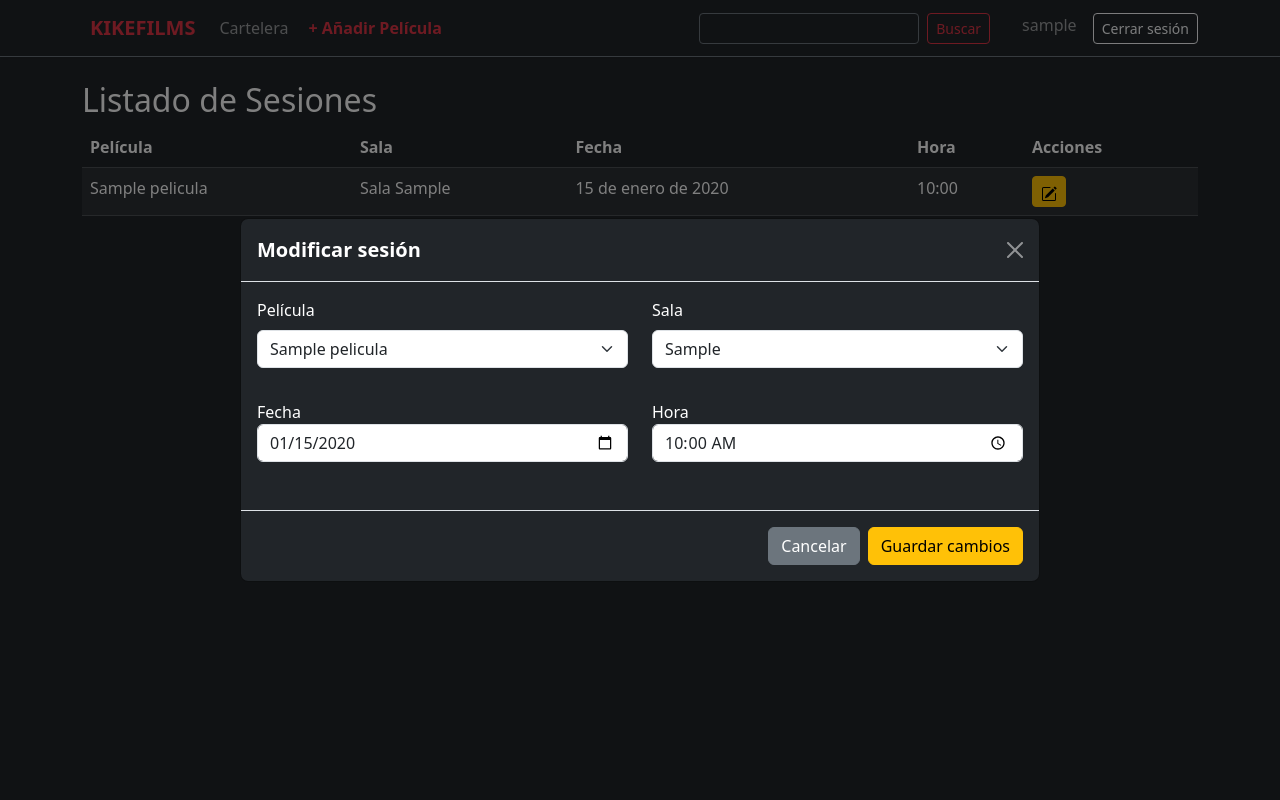
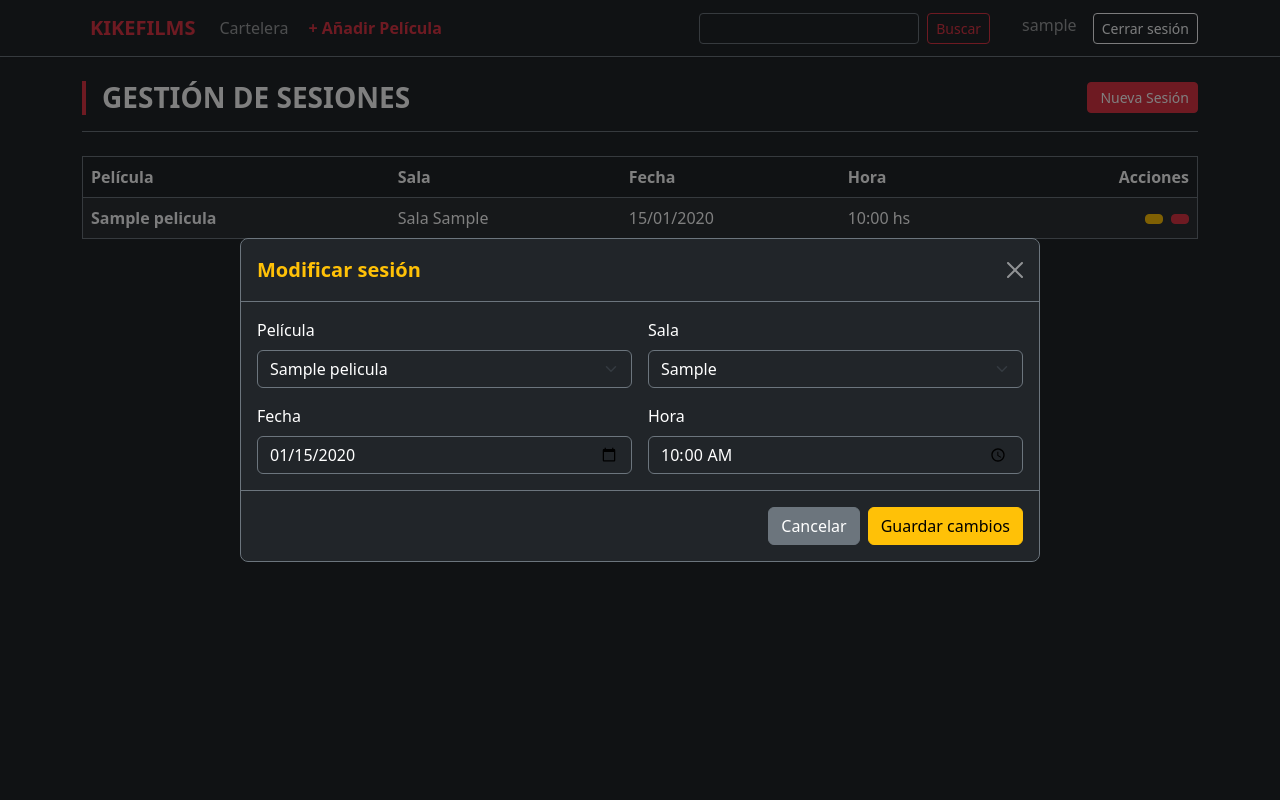
Before and after one commit to LDJSystems/KikeFilms, a Django app: page /sala/lista_sesiones/ in a window 1280 px wide, after a click that opens the changed part. Run offline with Django 5.2, Linux system fonts and the light colour scheme; a user stored in the database is signed in; tables that the repository leaves empty hold one stand-in row (values such as "Sample post").

Commit message:
feat: actualizar gestión de sesiones, vistas y plantillas de KikeFilms

```diff
--- a/sala/urls.py
+++ b/sala/urls.py
@@ -5,4 +5,5 @@ urlpatterns = [
     path('agregar/',            views.agregar_sesion, name = 'agregar_sesion'),
     path('lista_sesiones/',     views.listar_sesiones, name = 'lista_sesiones'),
     path('<int:pk>/modificar/', views.modificar_sesion, name = 'modificar_sesion'),
+    path('eliminar/<int:pk>/', views.eliminar_sesion, name='eliminar_sesion'),
 ]
--- a/sala/views.py
+++ b/sala/views.py
@@ -10,6 +10,8 @@
 # Create your views here.
 
 #Agregar Sesion
+@login_required
+@gestor_required
 def agregar_sesion(request):
     if request.method == 'POST':
         formulario = SesionForm(request.POST)
@@ -63,3 +65,16 @@
         formulario = SesionForm(instance = sesion)
 
     return render(request, 'sala/lista_sesiones.html', {'formulario' : formulario})
+
+# Eliminar sesión
+@login_required
+@gestor_required
+def eliminar_sesion(request, pk):
+    sesion = get_object_or_404(Sesion, pk=pk)
+
+    if request.method == 'POST':
+        sesion.delete()
+        messages.success(request, "¡Sesión eliminada con éxito!")
+        return redirect('lista_sesiones')
+
+    return redirect('lista_sesiones')
--- a/templates/sala/lista_sesiones.html
+++ b/templates/sala/lista_sesiones.html
@@ -1,152 +1,137 @@
 {% extends 'base.html' %}
 {% load auth_extras %}
 
-{% block title %}
-Listado de Sesiones
-{% endblock %}
+{% block title %}Listado de Sesiones{% endblock %}
 
 {% block content %}
-<h2>Listado de Sesiones</h2>
-<table class="table table-dark table-striped">
+<div class="d-flex align-items-center justify-content-between mb-4 border-bottom border-secondary pb-3">
+    <h3 class="fw-bold text-white m-0 text-uppercase border-start border-4 border-danger ps-3">
+        Gestión de Sesiones
+    </h3>
+    {% if user|is_gestor %}
+    <a href="{% url 'agregar_sesion' %}" class="btn btn-danger btn-sm">
+        <i class="bi bi-plus-lg me-1"></i>Nueva Sesión
+    </a>
+    {% endif %}
+</div>
 
+<div class="table-responsive">
+    <table class="table table-dark table-striped align-middle border border-secondary">
         <thead>
             <tr>
                 <th>Película</th>
                 <th>Sala</th>
                 <th>Fecha</th>
                 <th>Hora</th>
-            <th>Acciones</th>
+                {% if user|is_gestor %}
+                <th class="text-end">Acciones</th>
+                {% endif %}
             </tr>
         </thead>
+        <tbody>
+            {% for sesion in sesiones %}
+            <tr>
+                <td class="fw-bold text-light">{{ sesion.pelicula.titulo }}</td>
+                <td>{{ sesion.sala }}</td>
+                <td>{{ sesion.fecha_sesion|date:"d/m/Y" }}</td>
+                <td>{{ sesion.hora_sesion|time:"H:i" }} hs</td>
+                {% if user|is_gestor %}
+                <td class="text-end">
+                    <button type="button" class="btn btn-warning btn-sm me-1" data-bs-toggle="modal" data-bs-target="#modificarSesion{{ sesion.id }}">
+                        <i class="bi bi-pencil-square"></i>
+                    </button>
+                    <button type="button" class="btn btn-danger btn-sm" data-bs-toggle="modal" data-bs-target="#eliminarSesion{{ sesion.id }}">
+                        <i class="bi bi-trash"></i>
+                    </button>
+                </td>
+                {% endif %}
+            </tr>
+            {% empty %}
+            <tr>
+                <td colspan="5" class="text-center text-muted py-4">No hay sesiones programadas.</td>
+            </tr>
+            {% endfor %}
+        </tbody>
+    </table>
+</div>
 
-    <tbody>
-
+<!-- MODALES (Modificar y Eliminar) -->
 {% for sesion in sesiones %}
 
-        <tr>
-            <td>{{ sesion.pelicula.titulo }}</td>
-            <td>{{ sesion.sala }}</td>
-            <td>{{ sesion.fecha_sesion }}</td>
-            <td>{{ sesion.hora_sesion }}</td>
-            <td>
-                {% if user|is_gestor %}
-                <button type="button" class="btn btn-warning btn-sm" data-bs-toggle="modal"
-                    data-bs-target="#modificarSesion{{ sesion.id }}">
-                    <svg xmlns="http://www.w3.org/2000/svg" width="16" height="16" fill="currentColor"
-                        class="bi bi-pencil-square" viewBox="0 0 16 16">
-                        <path
-                            d="M15.502 1.94a.5.5 0 0 1 0 .706L14.459 3.69l-2-2L13.502.646a.5.5 0 0 1 .707 0l1.293 1.293zm-1.75 2.456-2-2L4.939 9.21a.5.5 0 0 0-.121.196l-.805 2.414a.25.25 0 0 0 .316.316l2.414-.805a.5.5 0 0 0 .196-.12l6.813-6.814z" />
-                        <path fill-rule="evenodd"
-                            d="M1 13.5A1.5 1.5 0 0 0 2.5 15h11a1.5 1.5 0 0 0 1.5-1.5v-6a.5.5 0 0 0-1 0v6a.5.5 0 0 1-.5.5h-11a.5.5 0 0 1-.5-.5v-11a.5.5 0 0 1 .5-.5H9a.5.5 0 0 0 0-1H2.5A1.5 1.5 0 0 0 1 2.5z" />
-                    </svg>
-                </button>
-                {% endif %}
-            </td>
-        </tr>
-
-        {% endfor %}
-
-    </tbody>
-
-</table>
-
-<!-- Modal de modificar sesion -->
-{% for sesion in sesiones %}
-
-<div class="modal fade" id="modificarSesion{{ sesion.id }}" tabindex="-1">
-
+<!-- Modal Modificar -->
+<div class="modal fade" id="modificarSesion{{ sesion.id }}" tabindex="-1" aria-hidden="true">
     <div class="modal-dialog modal-dialog-centered modal-lg">
-        <div class="modal-content bg-dark text-white">
-
-            <div class="modal-header">
-                <h5 class="modal-title fw-bold">
-                    Modificar sesión
-                </h5>
-
+        <div class="modal-content bg-dark text-white border border-secondary">
+            <div class="modal-header border-secondary">
+                <h5 class="modal-title fw-bold text-warning">Modificar sesión</h5>
                 <button type="button" class="btn-close btn-close-white" data-bs-dismiss="modal"></button>
             </div>
-
             <form method="POST" action="{% url 'modificar_sesion' sesion.pk %}">
-
                 {% csrf_token %}
-
                 <div class="modal-body">
-                    <div class="row">
-                        <!-- Bloque de pelicula -->
-                        <div class="col-md-6 mb-3">
-                            <div class="mb-3">
-                                <label for="pelicula{{ sesion.id }}" class="form-label">
-                                    Película
-                                </label>
-
-                                <select name="pelicula" id="pelicula{{ sesion.id }}" class="form-select">
-
+                    <div class="row g-3">
+                        <div class="col-md-6">
+                            <label for="pelicula{{ sesion.id }}" class="form-label">Película</label>
+                            <select name="pelicula" id="pelicula{{ sesion.id }}" class="form-select bg-dark text-white border-secondary">
                                 {% for pelicula in peliculas %}
-                                    <option value="{{ pelicula.id }}" {% if pelicula.id == sesion.pelicula.id %} selected
-                                        {% endif %}>
+                                <option value="{{ pelicula.id }}" {% if pelicula.id == sesion.pelicula.id %}selected{% endif %}>
                                     {{ pelicula.titulo }}
                                 </option>
                                 {% endfor %}
-
                             </select>
                         </div>
-                        </div>
-                        <!-- Bloque de sala -->
-                        <div class="col-md-6 mb3">
-                            <div class="mb-3">
-                                <label for="sala{{ sesion.id }}" class="form-label">
-                                    Sala
-                                </label>
-                                <select name="sala" id="sala{{ sesion.id }}" class="form-select">
+                        <div class="col-md-6">
+                            <label for="sala{{ sesion.id }}" class="form-label">Sala</label>
+                            <select name="sala" id="sala{{ sesion.id }}" class="form-select bg-dark text-white border-secondary">
                                 {% for sala in salas %}
-                                    <option value="{{ sala.id }}" {% if sala.id == sesion.sala.id %} selected {% endif %}>
+                                <option value="{{ sala.id }}" {% if sala.id == sesion.sala.id %}selected{% endif %}>
                                     {{ sala.numero_sala }}
                                 </option>
                                 {% endfor %}
                             </select>
                         </div>
+                        <div class="col-md-6">
+                            <label class="form-label">Fecha</label>
+                            <input type="date" name="fecha_sesion" class="form-control bg-dark text-white border-secondary" value="{{ sesion.fecha_sesion|date:'Y-m-d' }}">
                         </div>
-                        <!-- Bloque de Fecha -->
-                        <div class="col-md-6 mb3">
-                            <div class="mb-3">
-                                <label>Fecha</label>
-                                <input type="date" name="fecha_sesion" class="form-control"
-                                    value="{{ sesion.fecha_sesion|date:'Y-m-d' }}">
+                        <div class="col-md-6">
+                            <label class="form-label">Hora</label>
+                            <input type="time" name="hora_sesion" class="form-control bg-dark text-white border-secondary" value="{{ sesion.hora_sesion|time:'H:i' }}">
                         </div>
                     </div>
-                        <!-- Bloque de Hora -->
-                        <div class="col-md-6 mb-3">
-                            <div class="mb-3">
-                                <label>Hora</label>
-                                <input type="time" name="hora_sesion" class="form-control"
-                                    value="{{ sesion.hora_sesion|time:'H:i' }}">
+                </div>
+                <div class="modal-footer border-secondary">
+                    <button type="button" class="btn btn-secondary" data-bs-dismiss="modal">Cancelar</button>
+                    <button type="submit" class="btn btn-warning">Guardar cambios</button>
+                </div>
+            </form>
+        </div>
+    </div>
+</div>
+
+<!-- Modal Eliminar -->
+{% if user|is_gestor %}
+<div class="modal fade" id="eliminarSesion{{ sesion.id }}" tabindex="-1" aria-hidden="true">
+    <div class="modal-dialog modal-dialog-centered">
+        <div class="modal-content bg-dark text-white border border-secondary">
+            <div class="modal-header border-secondary">
+                <h5 class="modal-title text-danger fw-bold">Eliminar sesión</h5>
+                <button type="button" class="btn-close btn-close-white" data-bs-dismiss="modal"></button>
+            </div>
+            <div class="modal-body">
+                <p class="mb-0">¿Estás seguro de que deseas eliminar la sesión de <strong>{{ sesion.pelicula.titulo }}</strong> en la <strong>{{ sesion.sala }}</strong> del <strong>{{ sesion.fecha_sesion|date:"d/m/Y" }}</strong> a las <strong>{{ sesion.hora_sesion|time:"H:i" }}</strong>?</p>
+            </div>
+            <div class="modal-footer border-secondary">
+                <button type="button" class="btn btn-secondary" data-bs-dismiss="modal">Cancelar</button>
+                <form method="POST" action="{% url 'eliminar_sesion' sesion.pk %}">
+                    {% csrf_token %}
+                    <button type="submit" class="btn btn-danger">Sí, eliminar</button>
+                </form>
             </div>
         </div>
     </div>
 </div>
-
-                <div class="modal-footer">
-
-                    <button type="button" class="btn btn-secondary" data-bs-dismiss="modal">
-                        Cancelar
-                    </button>
-
-                    <button type="submit" class="btn btn-warning">
-                        Guardar cambios
-                    </button>
-
-                </div>
-
-            </form>
-
-        </div>
-    </div>
-
-</div>
+{% endif %}
 
 {% endfor %}
-
-<!-- Fin del modal de modificar sesion -->
-
-
 {% endblock %}
```
Also changed, not shown: templates/sala/nueva_sesion.html (+59 -19 lines). Lines whose indentation alone changed are shown as unchanged.
